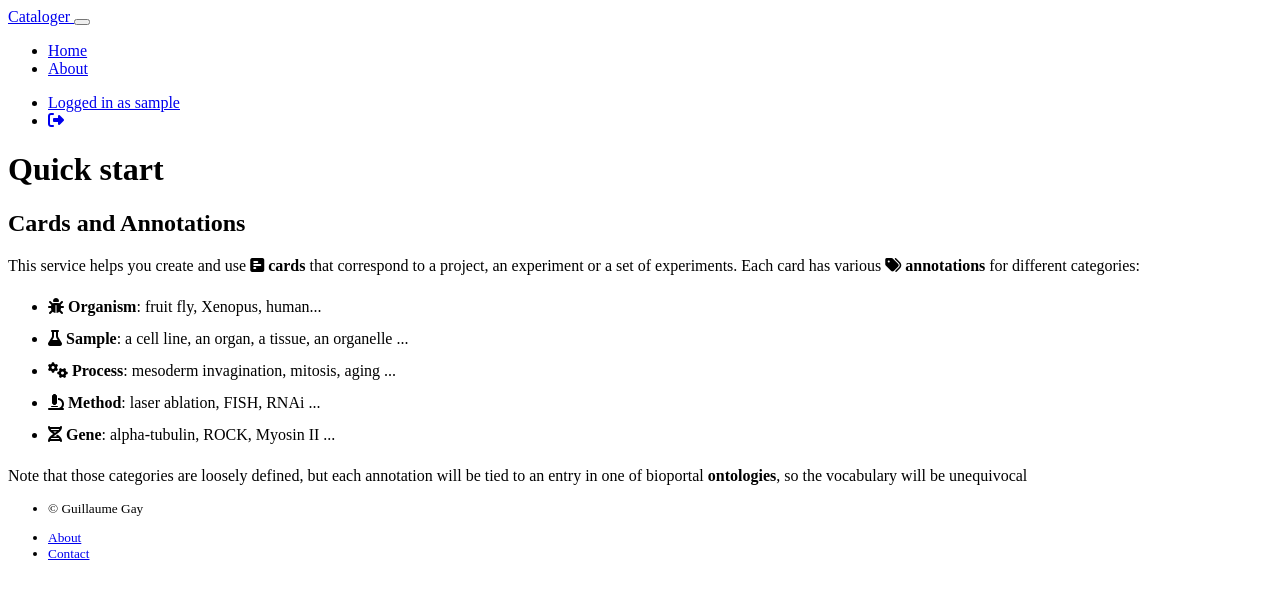
After one commit to centuri-engineering/cataloger, a Flask app: template cataloger/templates/public/quick_start.html in a window 1280 px wide. The commit adds this page. Shown: the top 599 px of the page. Run offline with Flask 2, Linux system fonts and the light colour scheme; the template is opened without the code that fills it, so the values that code supplies are empty; the visitor is signed in with stand-in values (Sample User, id 1); data comes from the database, SQL or seed files in the repository; parts of the project's set-up code (start-up, migrations or seed data) failed here and were passed over; some libraries are stand-ins or nearby versions.

Commit message:
adds a quick start page

```diff
--- a/cataloger/public/views.py
+++ b/cataloger/public/views.py
@@ -43,6 +43,12 @@ def home():
     return render_template("public/home.html", form=form)
 
 
+@blueprint.route("/quick_start", methods=["GET", "POST"])
+def quick_start():
+    """Quick start page."""
+    return render_template("public/quick_start.html")
+
+
 @blueprint.route("/logout/")
 @login_required
 def logout():
--- /dev/null
+++ b/cataloger/templates/annotations/organism.html
@@ -0,0 +1,5 @@
+{% extends "layout.html" %}
+{% block content %}
+
+
+{% endblock %}
--- a/cataloger/templates/layout.html
+++ b/cataloger/templates/layout.html
@@ -9,6 +9,7 @@
   <!--<![endif]-->
   <head>
     <meta charset="utf-8" />
+    <script src="https://kit.fontawesome.com/11eb352f8d.js" crossorigin="anonymous"></script>
 
     <link rel="shortcut icon" href="{{static_url_for('static', filename='build/img/favicon.ico') }}">
     <title>
--- /dev/null
+++ b/cataloger/templates/public/quick_start.html
@@ -0,0 +1,42 @@
+{% extends "layout.html" %}
+{% block content %}
+<div class="container">
+  <div class="row">
+    <div class="col-lg-7">
+      <h1> Quick start </h1>
+
+      <h2> Cards and Annotations </h2>
+      <p> This service helps you create and use <i class="fa
+        fa-poll-h"></i> <b>cards</b> that
+        correspond to a project, an experiment or a set of
+        experiments. Each card has various <i class="fa
+        fa-tags"></i> <b>annotations</b> for different
+        categories:
+        <ul style="line-height: 2.0">
+          <li><i class="fa fa-bug"></i> <b>Organism</b>: fruit fly,
+          Xenopus, human...
+          </li>
+          <li><i class="fa fa-flask"></i> <b>Sample</b>: a cell line,
+          an organ, a tissue, an organelle ...
+          </li>
+          <li><i class="fa fa-cogs"></i> <b>Process</b>: mesoderm
+          invagination, mitosis, aging ...
+          </li>
+          <li><i class="fas fa-microscope"></i> <b>Method</b>: laser ablation, FISH, RNAi ...
+          </li>
+          <li><i class="fas fa-dna"></i> <b>Gene</b>: alpha-tubulin, ROCK, Myosin II ...
+          </li>
+        </ul>
+      </p>
+      <p>Note that those categories are loosely defined, but each
+      annotation will be tied to an entry in one of
+      bioportal <b href="https://bioportal.bioontology.org/">ontologies</b>,
+      so the vocabulary will be unequivocal</p>
+    </div>
+  </div>
+  <div class="row">
+
+
+  </div>
+</div>
+{% endblock %}
```
Also changed, not shown: cataloger/templates/public/home.html (+10 -12 lines).
